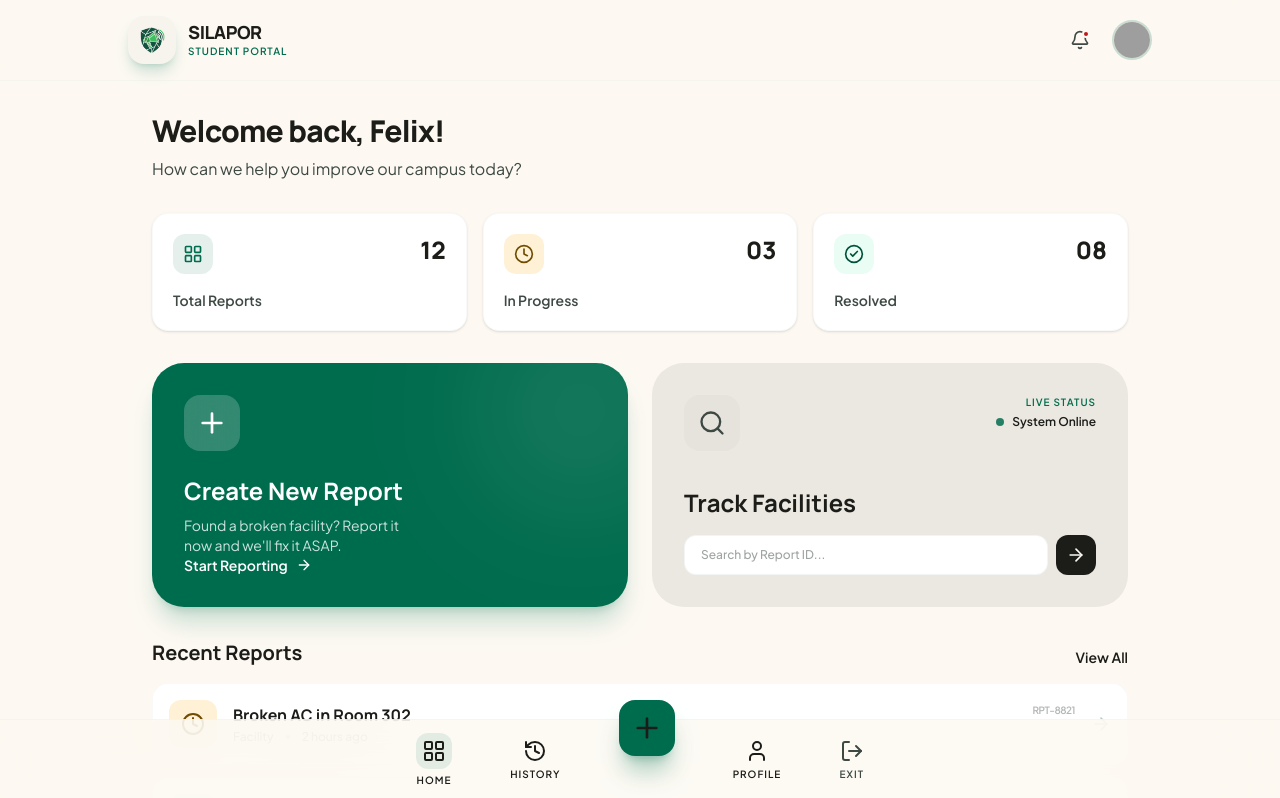
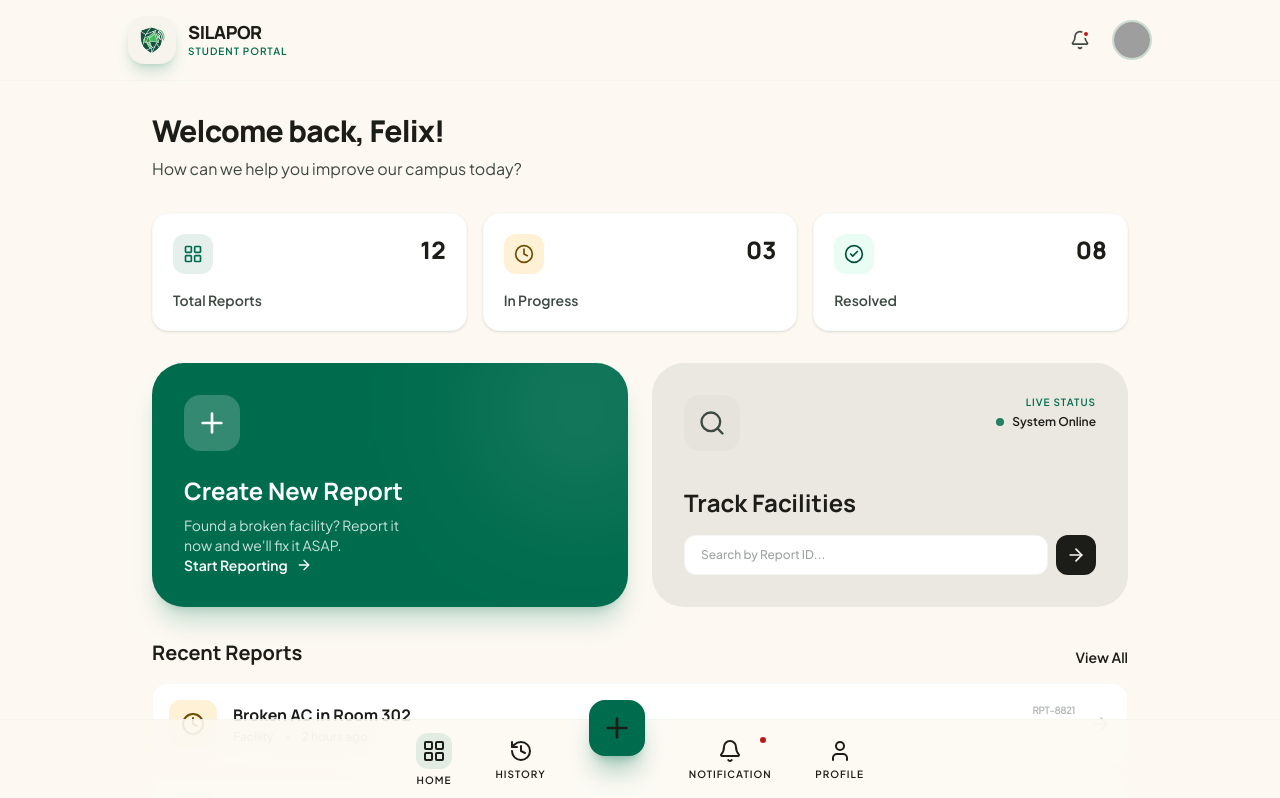
Before and after one commit to ahsansuryana/silapor, a React (Vite) app in the folder frontend/: page /home in a window 1280 px wide. Shown: the top 798 px of the page. Built offline with nearby package versions, Linux system fonts and the light colour scheme; grey boxes are pictures that could not be loaded; the HTML template or start-up script is replaced by a standard one.

Commit message:
refactor: replace Exit with Notification bell in UserHome bottom nav
- Remove Exit (LogOut) button from bottom navigation
- Add Notification bell with red notification dot indicator
- Clean up unused imports (useNavigate, LogOut)

```diff
--- a/frontend/src/pages/User/UserHome.tsx
+++ b/frontend/src/pages/User/UserHome.tsx
@@ -1,4 +1,4 @@
-import { Link, useNavigate } from 'react-router-dom';
+import { Link } from 'react-router-dom';
 import {
   Bell,
   Search,
@@ -9,14 +9,12 @@ import {
   AlertCircle,
   LayoutGrid,
   History,
-  User,
-  LogOut
+  User
 } from 'lucide-react';
 import { motion } from 'motion/react';
 import LogoSilapor from '../../assets/LOGO_SILAPOR.png';
 
 export default function UserHome() {
-  const navigate = useNavigate();
 
   const stats = [
     { label: 'Total Reports', value: '12', icon: <LayoutGrid className="w-5 h-5" />, color: 'bg-primary/10 text-primary' },
@@ -191,14 +189,15 @@ export default function UserHome() {
               <Plus className="w-8 h-8" />
             </Link>
           </div>
+          <Link to="#" className="flex flex-col items-center gap-1 text-on-surface-variant hover:text-primary transition-colors relative">
+            <Bell className="w-6 h-6" />
+            <span className="text-[10px] font-bold uppercase tracking-widest">Notification</span>
+            <span className="absolute top-[-4px] right-1 w-2.5 h-2.5 bg-error rounded-full border-2 border-surface"></span>
+          </Link>
           <Link to="/profile" className="flex flex-col items-center gap-1 text-on-surface-variant hover:text-primary transition-colors">
             <User className="w-6 h-6" />
             <span className="text-[10px] font-bold uppercase tracking-widest">Profile</span>
           </Link>
-          <button onClick={() => navigate('/login')} className="flex flex-col items-center gap-1 text-on-surface-variant hover:text-error transition-colors">
-            <LogOut className="w-6 h-6" />
-            <span className="text-[10px] font-bold uppercase tracking-widest">Exit</span>
-          </button>
         </div>
       </nav>
     </div>
```
